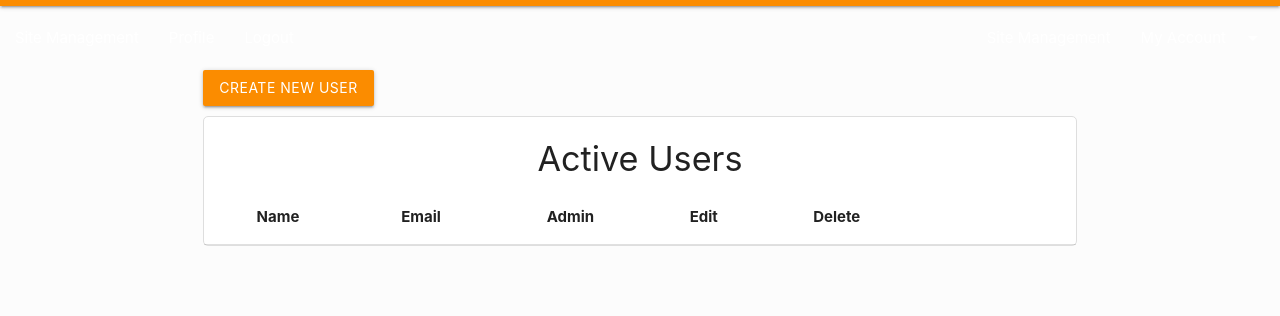
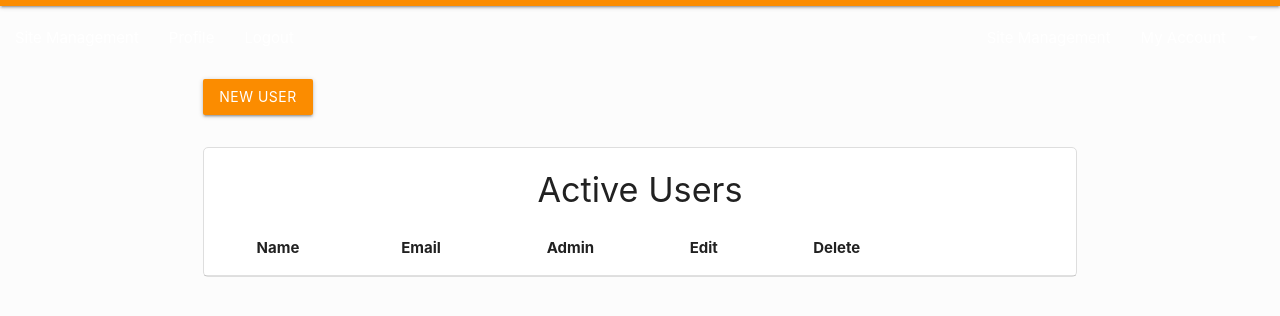
Before and after one commit to mjacobson7/Torch, a website: page public/index.html at #!/admin in a window 1280 px wide. Shown: the part 58-374 px from the top of the page. Drawn offline with nearby package versions, Linux system fonts and the light colour scheme; some packages are replaced by stand-ins of ours; files that its build step writes are made by us from their sources; no server answers.

Commit message:
css update

```diff
--- a/public/features/admin/admin.html
+++ b/public/features/admin/admin.html
@@ -1,14 +1,10 @@
 <nav-bar-directive></nav-bar-directive>
 
 <div class="container">
-  <div class="row">
+  <div class="row"></br>
     <div class="col s12 m12 l12">
-      <a ui-sref="newUser"><button class="waves-effect waves-light btn orange darken-1">Create New User</button></a>
+      <a ui-sref="newUser"><button class="waves-effect waves-light btn orange darken-1">New User</button></a></br></br>
     </div>
-
-
-
-
 
 
     <div class="col s12 m12 l12">
--- a/public/features/userProfile/userProfileCtrl.js
+++ b/public/features/userProfile/userProfileCtrl.js
@@ -19,6 +19,8 @@ angular.module('myApp')
         mainService.updateProfile(user).then(function(response) {
 
       })
+    } else {
+
     }
   };
 
```
Also changed, not shown: public/features/newUser/newUser.html (+1 -1 lines), public/features/userProfile/userProfile.html (+1 -1 lines).
